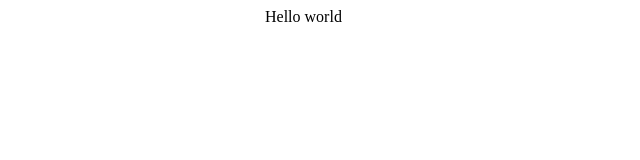
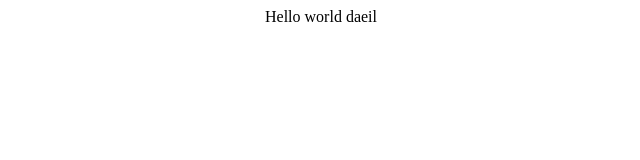
Before and after one commit to pink7005/open---daeil, a plain HTML site: page index.html in a window 1280 px wide. Shown: the full height of the page, 235-875 px from the left. Drawn offline with Linux system fonts and the light colour scheme.

Commit message:
change index.html

```diff
--- a/index.html
+++ b/index.html
@@ -19,6 +19,6 @@
     </head>
 
     <body>
-        Hello world
+        Hello world daeil
     </body>
 </html>
```
